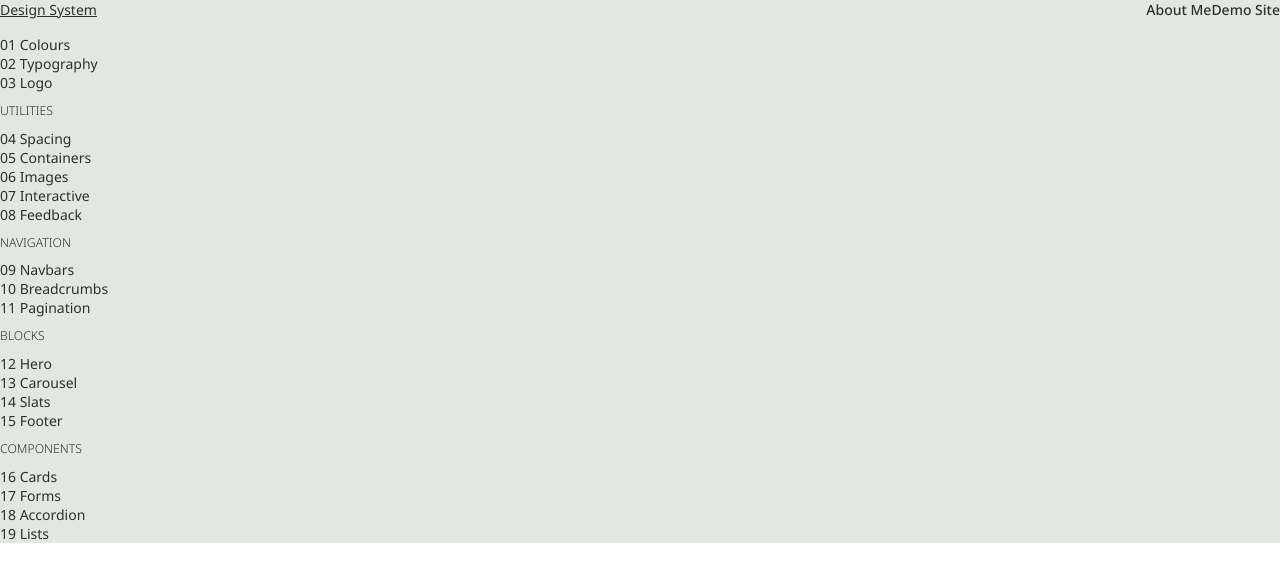
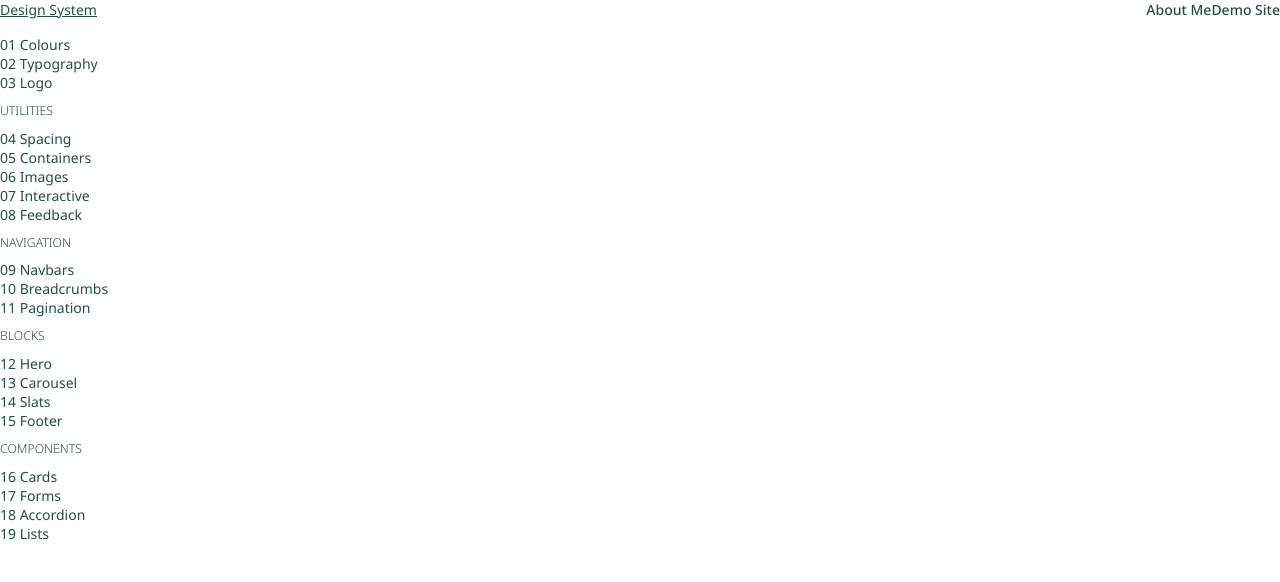
Before and after one commit to nic-dgl309-2024WI/design-system-lcgraves, a plain HTML site: page index.html in a window 1280 px wide. Drawn offline with Linux system fonts and the light colour scheme; a web font is replaced by a local one.

Commit message:
Finish adjusting colour variables in styles.css

```diff
--- a/styles.css
+++ b/styles.css
@@ -31,41 +31,20 @@ a {
     --clr-primary-200: #306A56;
     --clr-primary-300: #245041;
 
-    --clr-secondary-20: #FAFCFB;
-    --clr-secondary-20: #F2F5F4;
     --clr-secondary-40: #E6EEEA;
     --clr-secondary-60: #E5E7E6;
     --clr-secondary-80: #D3D7D6;
     --clr-secondary-100: #B5BDBA;
     --clr-secondary-200: #6B7A75;
 
+    --clr-accent-one-80: #BBCB44;
+    --clr-accent-one-100: #BBCB44;
+    --clr-accent-one-200: #9AA739;
 
+    --clr-accent-two: #609D9F;
 
-
-    --clr-primary-200: #434A3E;
-    --clr-primary-300: #2D3229;
-    --clr-primary-400: #161914;
-    --clr-secondary-40: #E2D9DD;
-    --clr-secondary-60: #C6B3BA;
-    --clr-secondary-80: #8C6776;
-    --clr-secondary-100: #704153;
-    --clr-secondary-200: #54313E;
-    --clr-secondary-300: #38212A;
-    --clr-secondary-400: #1C1015;
-    --clr-accent-one-80: #DFDE9A;
-    --clr-accent-one-100: #C9C856;
-    --clr-accent-one-200: #979641;
-    --clr-accent-one-300: #65642B;
-    --clr-accent-two: #966D6F;
-    --clr-accent-three-40: #F4DDDE;
-    --clr-accent-three-60: #E9BBBD;
-    --clr-accent-three-80: #D4787C;
-    --clr-accent-three-100: #C9565B;
-    --clr-light-100: #DDE0DB;
-    --clr-light-80: #E4E6E2;
-    --clr-white: #ffffff;
-    --clr-soft-black: #383838;
-    --clr-soft-white: #FCFDFC;
+    --clr-almost-white: #FAFCFB;
+    --clr-soft-white: #F2F5F4;
 
     /*** TYPOGRAPHY ***/
 
```
